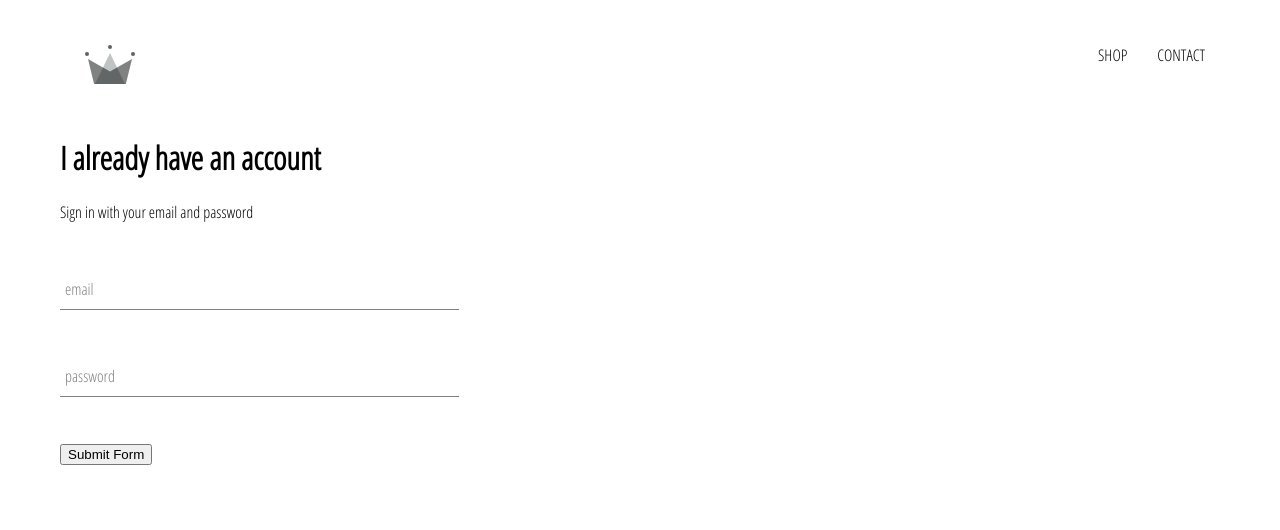
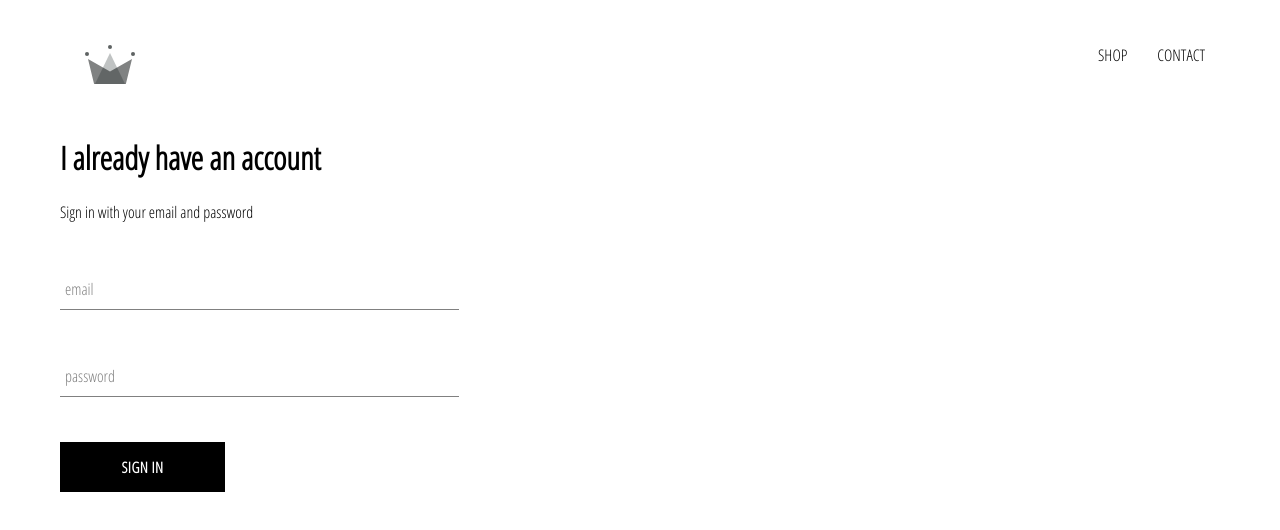
Before and after one commit to stevedoty/crwn-clothing, a React (Create React App) app: page /signin in a window 1280 px wide. Shown: the top 530 px of the page. Built offline with nearby package versions, Linux system fonts and the light colour scheme.

Commit message:
create and implement CustomButton

```diff
--- /dev/null
+++ b/src/components/custom-button/custom-button.component.js
@@ -0,0 +1,11 @@
+import React from 'react';
+
+import './custom-button.styles.scss';
+
+const CustomButton = ({children, ...otherProps}) => (
+    <button className='custom-button' {...otherProps}>
+        {children}
+    </button>
+)
+
+export default CustomButton;
--- /dev/null
+++ b/src/components/custom-button/custom-button.styles.scss
@@ -0,0 +1,22 @@
+.custom-button {
+  min-width: 165px;
+  width: auto;
+  height: 50px;
+  letter-spacing: 0.5px;
+  line-height: 50px;
+  padding: 0 35px 0 35px;
+  font-size: 15px;
+  background-color: black;
+  color: white;
+  text-transform: uppercase;
+  font-family: 'Open Sans Condensed';
+  font-weight: bolder;
+  border: none;
+  cursor: pointer;
+
+  &:hover {
+    background-color: white;
+    color: black;
+    border: 1px solid black;
+  }
+}
--- a/src/components/sign-in/sign-in.component.js
+++ b/src/components/sign-in/sign-in.component.js
@@ -1,6 +1,7 @@
 import React from 'react';
 
-import FormInput from '../form-input/form-input.component.js'
+import FormInput from '../form-input/form-input.component.js';
+import CustomButton from '../custom-button/custom-button.component'
 
 import './sign-in.styles.scss';
 
@@ -45,7 +46,7 @@
                         handleChange={this.handleChange}
                         required
                     />
-                    <input type='submit' value='Submit Form' />
+                    <CustomButton type='submit'>Sign In</CustomButton>
                 </form>
             </div>
         )
--- a/src/components/sign-in/sign-in.styles.scss
+++ b/src/components/sign-in/sign-in.styles.scss
@@ -1,5 +1,9 @@
-  .sign-in {
+.sign-in {
   width: 30vw;
   display: flex;
   flex-direction: column;
+
+  .title {
+    margin: 10px 0px;
+  }
 }
```
